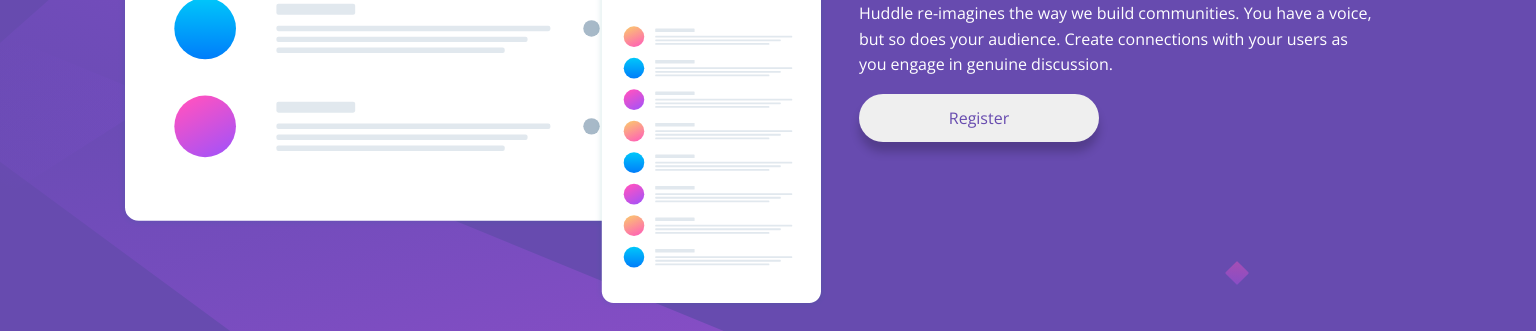
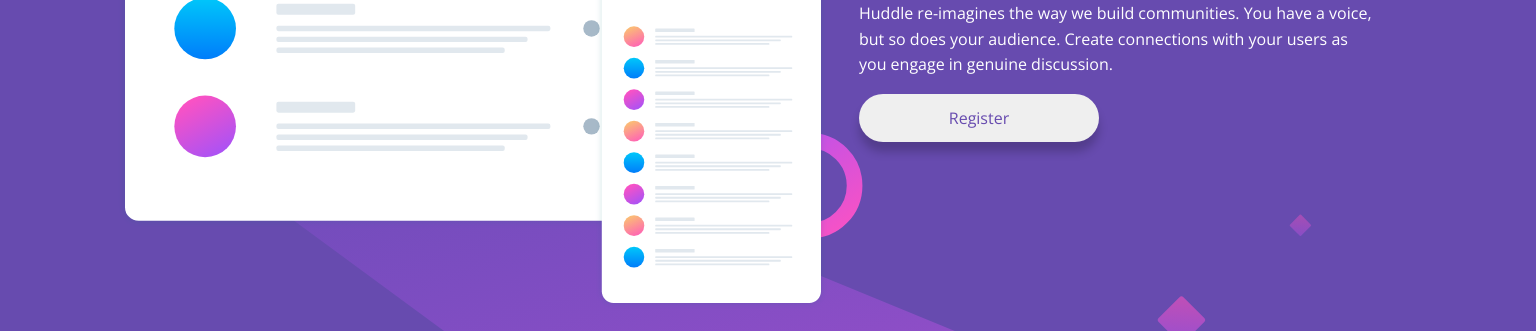
Before and after one commit to 0x41-li/huddke-landing-page-with-single-introductory-section, a plain HTML site: page index.html in a window 1536 px wide. Shown: the part 333-664 px from the top of the page. Drawn offline with nearby package versions, Linux system fonts and the light colour scheme.

Commit message:
Some small tweaks

```diff
--- a/css/main.css
+++ b/css/main.css
@@ -209,8 +209,9 @@ h1 {
 @media screen and (min-width: 1440px) {
 
   .header-main-wrapper {
-    background: url("../images/bg-desktop.svg") no-repeat top left,
+    background: url("../images/bg-desktop.svg") no-repeat top center / contain,
       var(--violet);
+      min-height: unset;
   }
 
   main, header {
```
